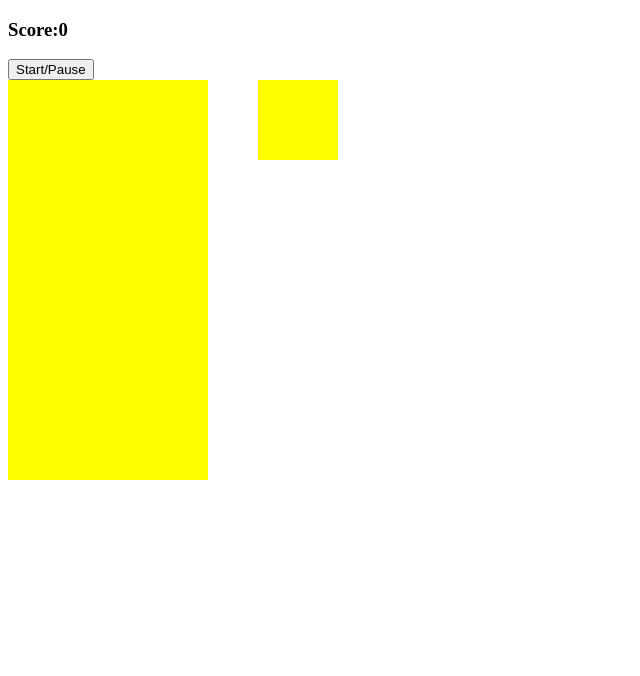
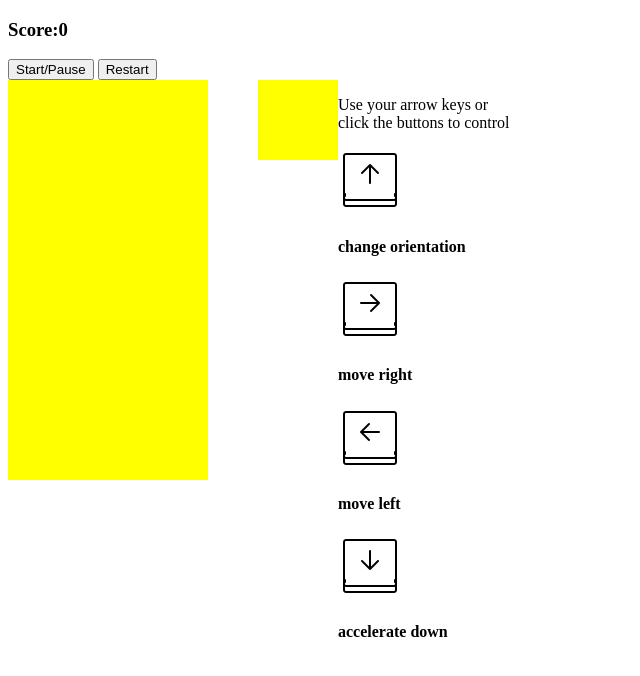
Before and after one commit to Shibaken0618/TetrisClone, a plain HTML site: page index.html in a window 1280 px wide. Shown: the whole page, without its empty margins (0-640 px from the left). Drawn offline with Linux system fonts and the light colour scheme.

Commit message:
updated layout

```diff
--- a/index.html
+++ b/index.html
@@ -8,7 +8,11 @@
     </head>
     <body>
         <h3>Score:<span id="score">0</span></h3>
-        <button id="start-button">Start/Pause</button>
+        <div class="buttons-container">
+            <button id="start-button">Start/Pause</button>
+            <button class="restart" onclick="window.location.reload(false)">Restart</button>
+        </div>
+
 
         <div class="container">
             <div class="grid">
@@ -242,6 +246,15 @@
                 <div></div>
                 <div></div>
             </div>
+
+            <div class="controls">
+                <p class="descriptioon">Use your arrow keys or
+                    </br>click the buttons to control
+                </p>
+                <div class="arrow up"><img class="image" src="images/upArrow.png" alt="up arrow"/><h4>change orientation</h4></div>
+                <div class="arrow right"><img class="image" src="images/rightArrow.png" alt="right arrow"/><h4>move right</h4></div>
+                <div class="arrow left"><img class="image" src="images/leftArrow.png" alt="left arrow"/><h4>move left</h4></div>
+                <div class="arrow down"><img class="image" src="images/downArrow.png" alt="down arrow"/><h4>accelerate down</h4></div>
         </div>
     </body>
 </html>
```
